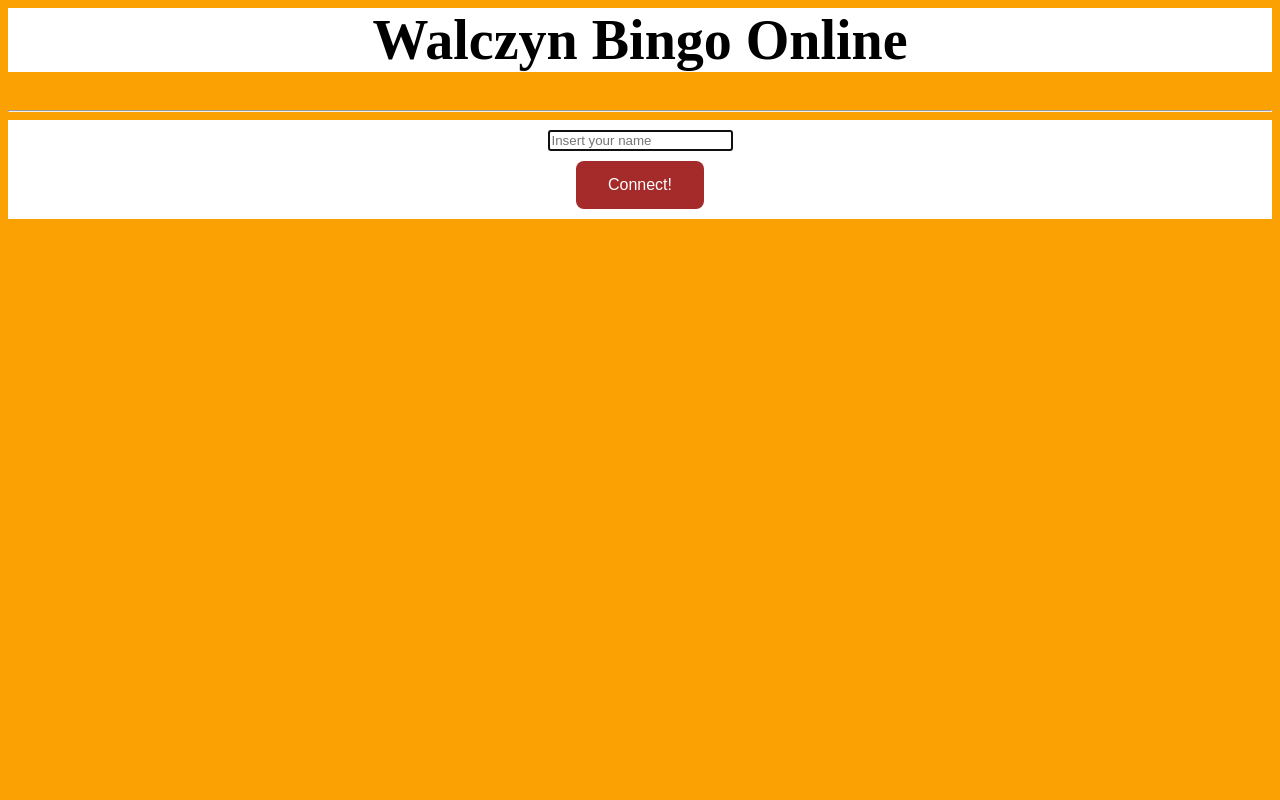
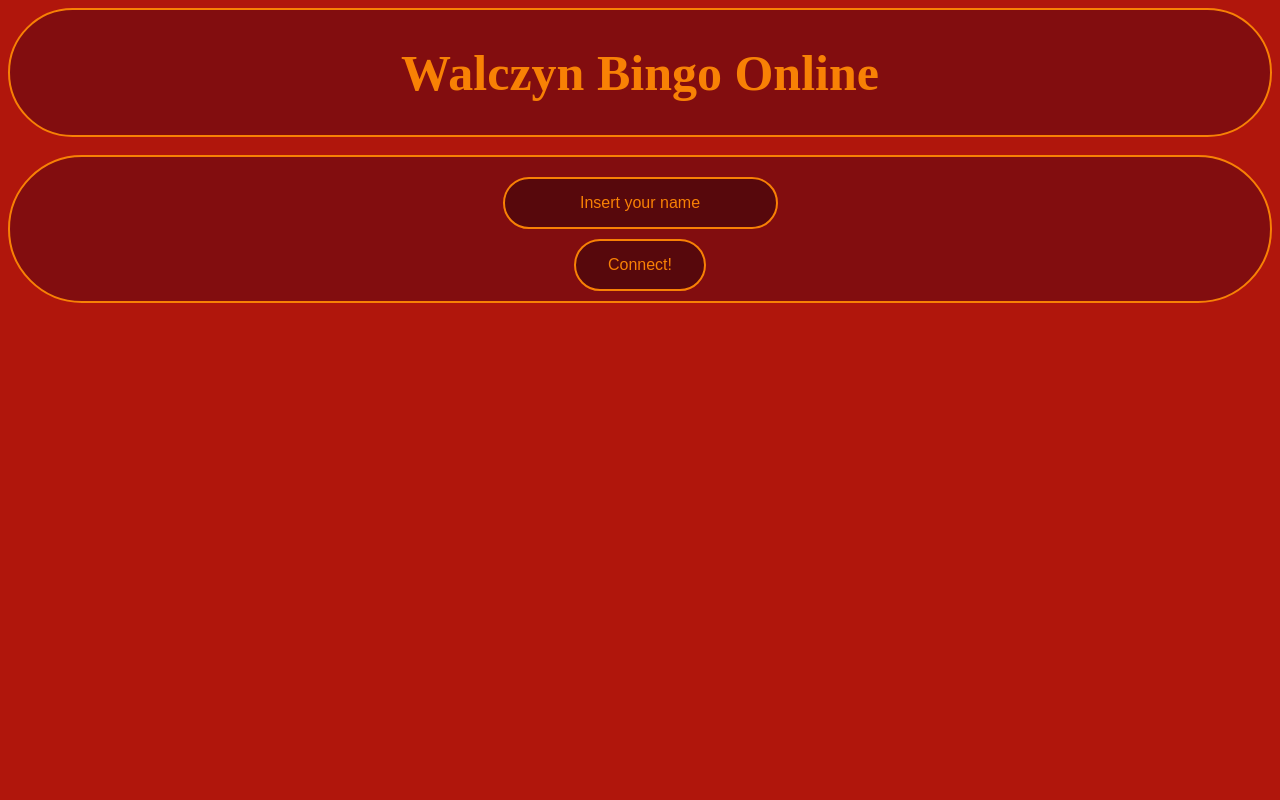
Before and after one commit to ModerNews/BingoWalczyn, a FastAPI app: page / in a window 1280 px wide. Run offline with FastAPI, Linux system fonts and the light colour scheme.

Commit message:
new index.html

```diff
--- a/index.html
+++ b/index.html
@@ -6,9 +6,9 @@
         <div class='title'>
             <h1>Walczyn Bingo Online</h1>
         </div>
-        <hr>
+        <br />
         <div class='item'>
-            <input type="text" class='username-input' placeholder='Insert your name' autofocus><br>
+            <input class='textBox' type="text" class='username-input' placeholder='Insert your name' autofocus><br>
             <!-- <br> -->
             <button>Connect!</button>
         </div>
--- a/static/css/index.css
+++ b/static/css/index.css
@@ -1,17 +1,20 @@
 body {
-    background-color: rgb(252, 161, 3);
+    background-color: #b0160c;
     align-items: center;
-    font-family: 'Rajdhani Bold', Rajdhani;
+    font-family: 'Brush Script MT';
 }
 
 h1 {
-    font-size: 56px;
+    font-size: 50px;
 }
 
 div {
-    background-color: white;
-    margin:0;
+    background-color: #820d0f;
+    color: #f88105;
+    margin: 0;
     text-align: center;
+    border-radius: 100px;
+    border: 2px solid #f88105;
 }
 
 .item {
@@ -19,9 +22,9 @@ div {
 }
 
 button {
-    background-color: brown; /* Green */
+    background-color: #57080c;
+    color: #f88105;
     border: none;
-    color: white;
     padding: 15px 32px;
     margin-top: 10px;
     text-align: center;
@@ -29,4 +32,36 @@ button {
     display: inline-block;
     font-size: 16px;
     border-radius: 8px;
-  }
+    border-radius: 100px;
+    border: 2px solid #f88105;
+}
+
+.textBox {
+    background-color: #57080c;
+    color: #f88105;
+    border: none;
+    padding: 15px 32px;
+    margin-top: 10px;
+    text-align: center;
+    text-decoration: none;
+    display: inline-block;
+    font-size: 16px;
+    border-radius: 8px;
+    border-radius: 100px;
+    border: 2px solid #f88105;
+}
+
+.textBox::placeholder {
+        color: #f88105;
+}
+
+.textBox:focus {
+    outline: none;
+}
+
+.hr {
+    background-color: #f88105;
+    border: none;
+    padding: 1px 32px;
+    font-size: 16px;
+}
```
